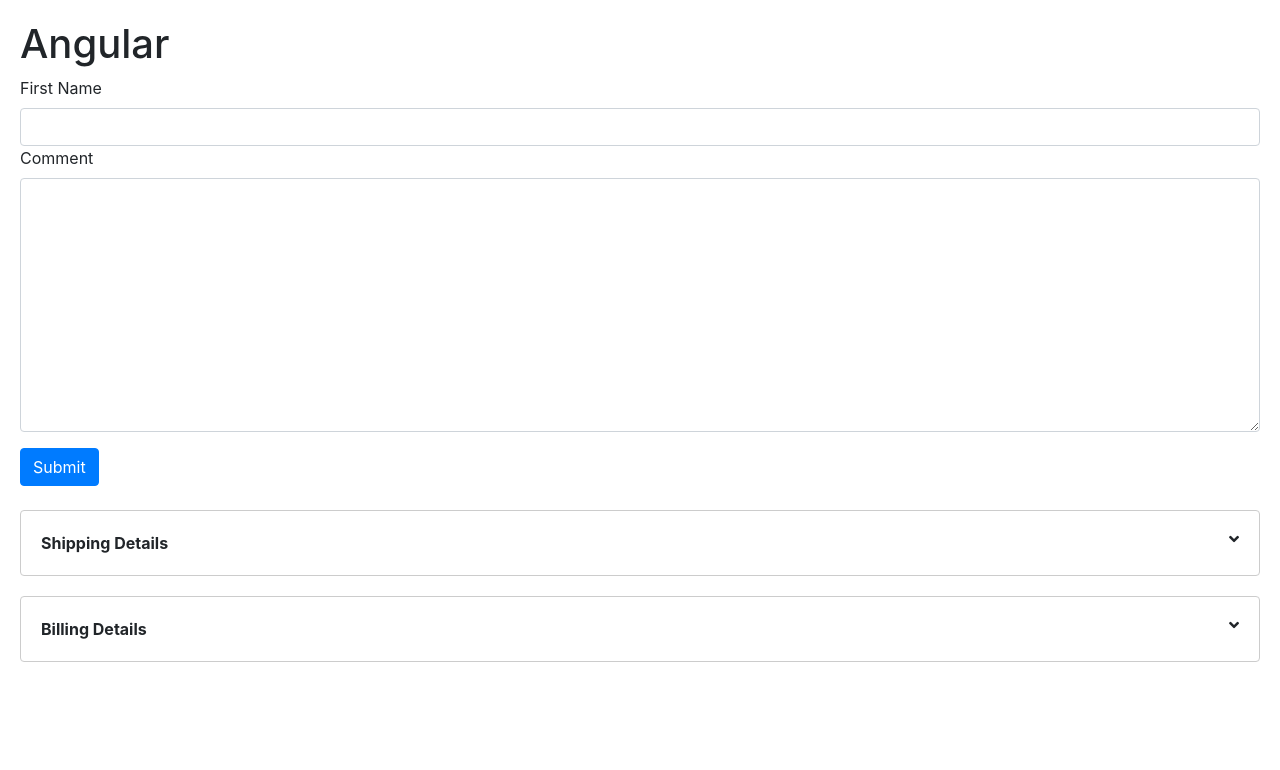
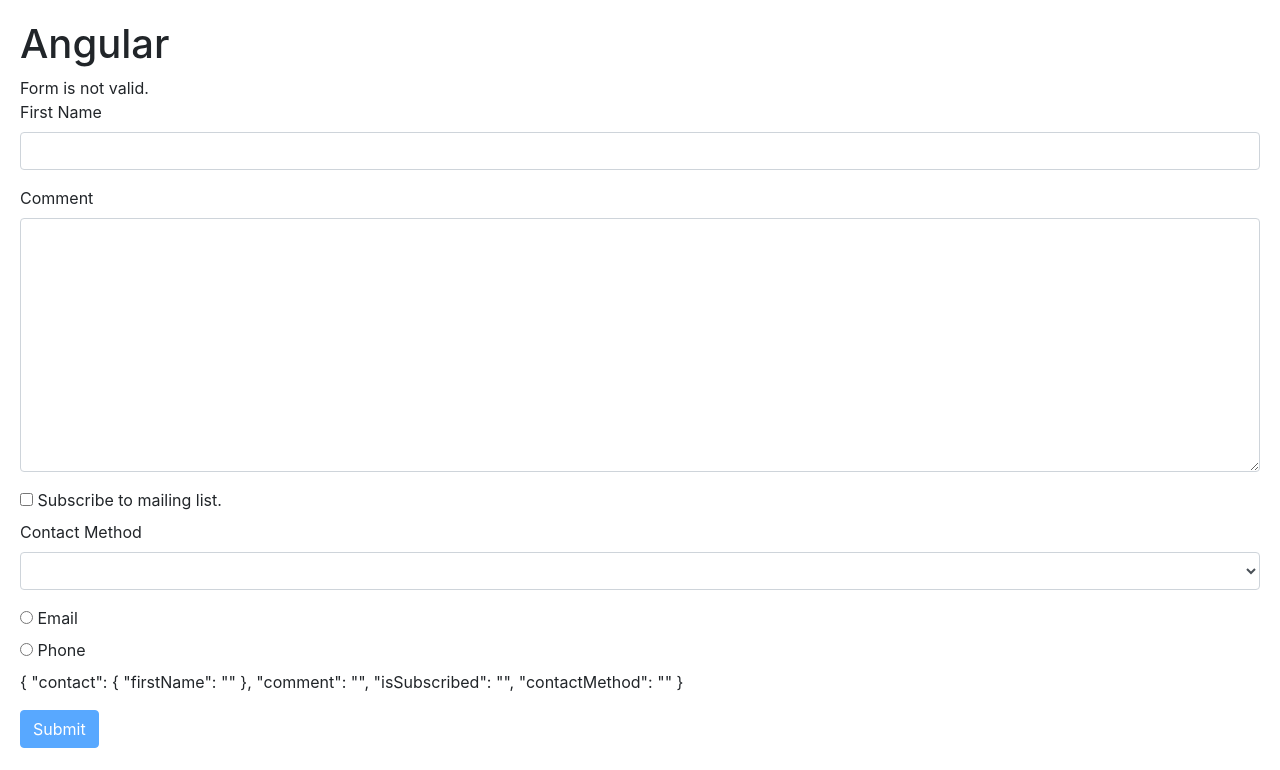
Before and after one commit to MarinaRumina/angular-hello-world, an Angular app: page / in a window 1280 px wide. Shown: the top 770 px of the page. Built offline with nearby package versions, Linux system fonts and the light colour scheme.

Commit message:
Template driven forms

```diff
--- a/src/app/contact-form/contact-form.component.html
+++ b/src/app/contact-form/contact-form.component.html
@@ -1,10 +1,59 @@
-<form>
+<form #f="ngForm" (ngSubmit)="submit(f)">
+    <div ngModelGroup="contact" #contact="ngModelGroup">
+        <div *ngIf="!contact.valid">
+            Form is not valid.
+        </div>
+        <div class="form-group">
+            <label for="firstName">First Name</label>
+            <input required minlength="3" maxlength="10" pattern="banana" ngModel name="firstName" id="firstName" #firstName="ngModel" (change)="log(firstName)" type="text" class="form-control">
+
+            <div class="alert alert-danger" *ngIf="firstName.touched && !firstName.valid">
+
+                <div *ngIf="firstName.errors.required">
+                    First name is required.
+                </div>
+                <div *ngIf="firstName.errors.minlength">
+                    First name should be minimum {{ firstName.errors.minlength.requiredLength }} characters.
+                </div>
+                <div *ngIf="firstName.errors.pattern">
+                    First name doesn't match the pattern.
+                </div>
+
+            </div>
+        </div>
+    </div>
+
     <div class="form-group">
-        <label for="firstName">First Name</label>
-        <input id="firstName" type="text" class="form-control">
+        <label for="comment">Comment</label>
+        <textarea ngModel name="comment" id="comment" type="text" class="form-control" cols="30" rows="10"></textarea>
+    </div>
 
-        <label for="comment">Comment</label>
-        <textarea id="comment" type="text" class="form-control" cols="30" rows="10"></textarea>
+    <div class="checkbox">
+        <label>
+        <input type="checkbox" ngModel name="isSubscribed"> Subscribe to mailing list.
+      </label>
     </div>
-    <button class="btn btn-primary">Submit</button>
+
+    <div class="form-group">
+        <label for="contactMethod">Contact Method</label>
+        <select ngModel name="contactMethod" id="contactMethod" class="form-control">
+          <option value=""></option>
+          <option *ngFor="let method of contactMethods" [value]="method.id">{{ method.name }}</option>
+          <!-- In order to send an object as a value -->
+          <!-- <option *ngFor="let method of contactMethods" [ngValue]="method">{{ method.name }}</option> -->
+        </select>
+    </div>
+
+    <div *ngFor="let method of contactMethods" class="radio">
+        <label>
+          <input ngModel type="radio" name="contactMethod" [value]="method.id">
+          {{ method.name }}
+        </label>
+    </div>
+
+    <p>
+        {{ f.value | json }}
+    </p>
+
+    <button class="btn btn-primary" [disabled]="!f.valid">Submit</button>
 </form>
--- a/src/app/contact-form/contact-form.component.ts
+++ b/src/app/contact-form/contact-form.component.ts
@@ -5,11 +5,16 @@
   templateUrl: './contact-form.component.html',
   styleUrls: ['./contact-form.component.css']
 })
-export class ContactFormComponent implements OnInit {
+export class ContactFormComponent {
 
-  constructor() { }
+  contactMethods = [
+    { id: 1, name: 'Email' },
+    { id: 2, name: 'Phone' }
+  ];
 
-  ngOnInit() {
-  }
+  log(x) { console.log(x); }
+
+  submit(f) { console.log(f); }
+
 
 }
--- a/src/styles.css
+++ b/src/styles.css
@@ -4,3 +4,7 @@
 body {
     padding: 20px;
 }
+
+.form-control.ng-touched.ng-invalid {
+    border: 2px solid red;
+}
```
